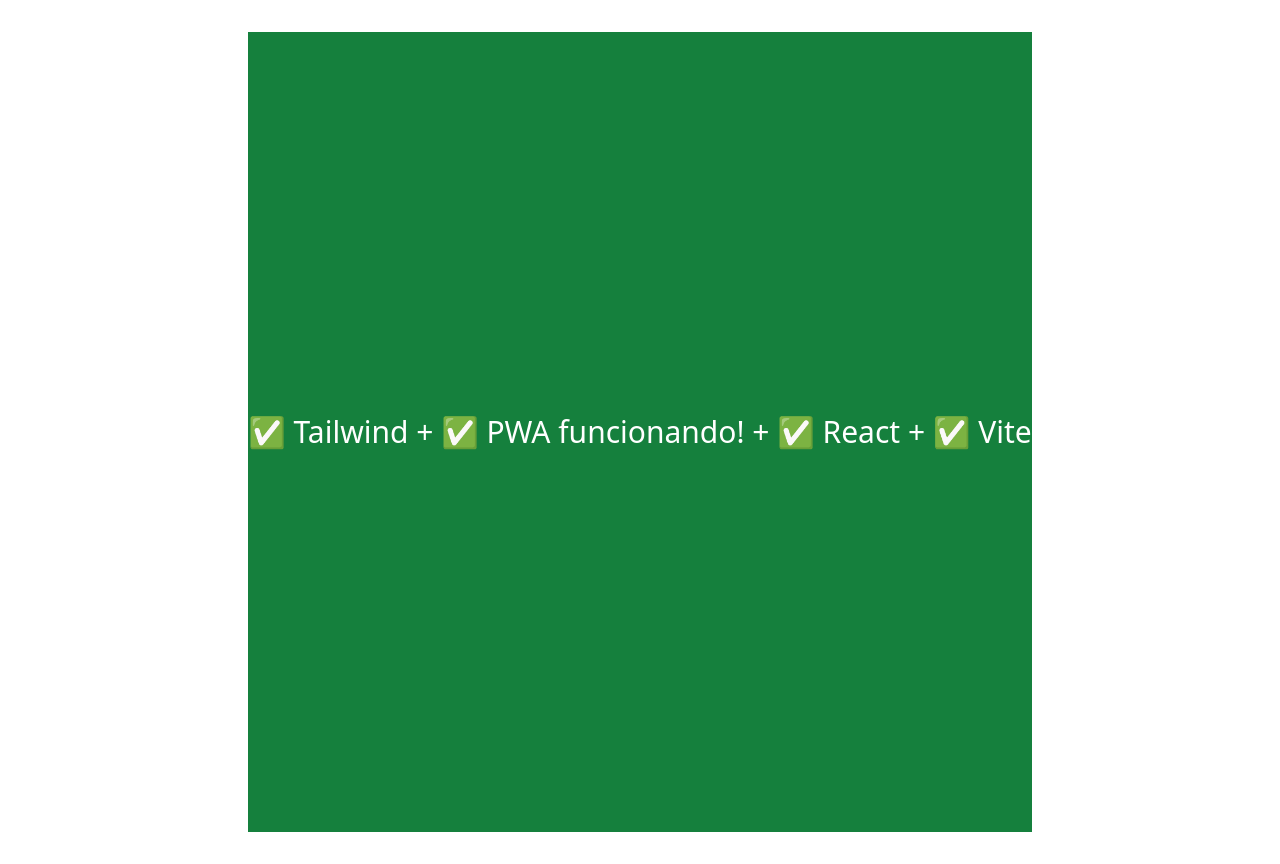
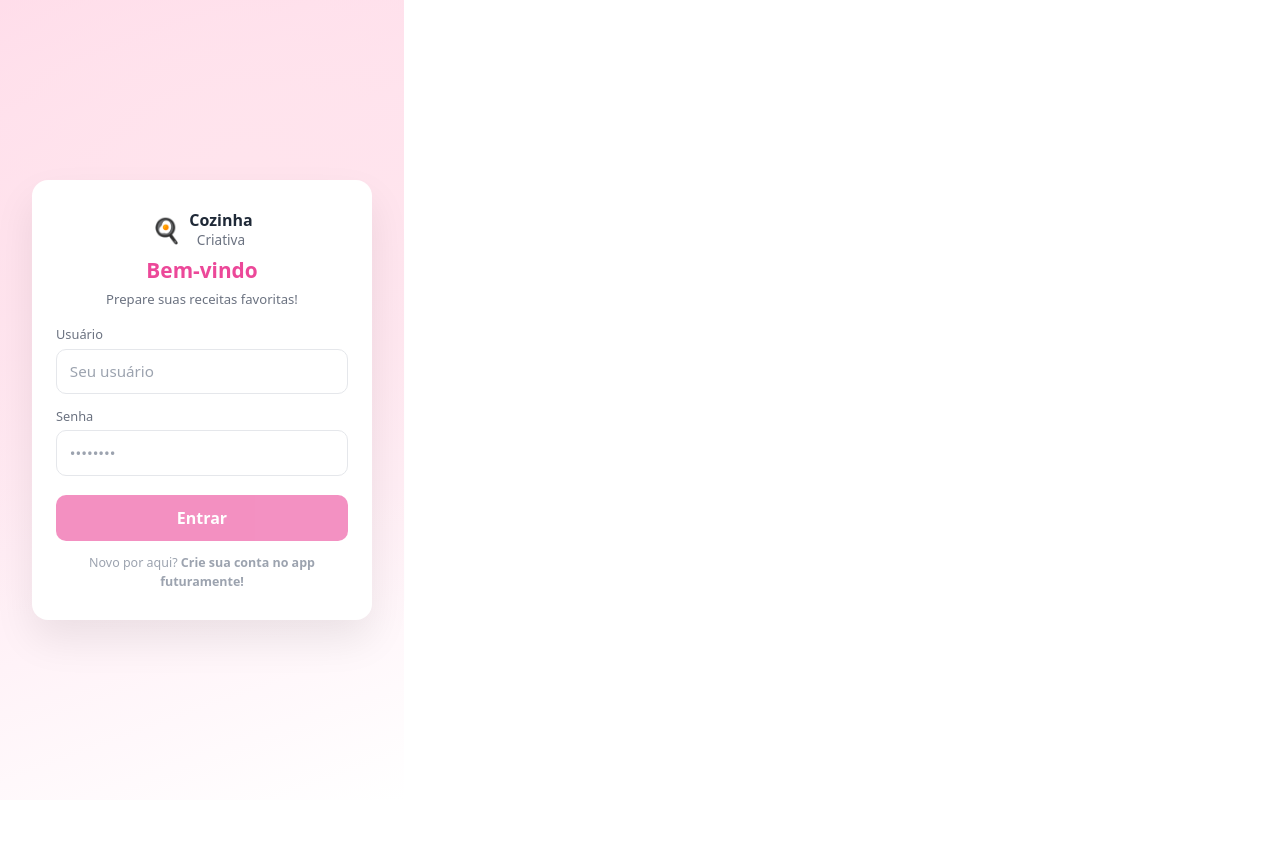
Before and after one commit to PRAT-PROF-EM-ANALISE-E-DESEN-SISTEMAS/cozinha-criativa-mackenzie, a React (Vite) app: page /login in a window 1280 px wide. After the commit the page ends 800 px from the top, so only its background shows below. Built offline with nearby package versions, Linux system fonts and the light colour scheme.

Commit message:
login page

```diff
--- a/package.json
+++ b/package.json
@@ -11,7 +11,8 @@
   },
   "dependencies": {
     "react": "^19.1.1",
-    "react-dom": "^19.1.1"
+    "react-dom": "^19.1.1",
+    "react-router-dom": "^7.9.1"
   },
   "devDependencies": {
     "@eslint/js": "^9.33.0",
--- a/src/App.jsx
+++ b/src/App.jsx
@@ -1,15 +1,14 @@
-import { useState } from 'react'
-import reactLogo from './assets/react.svg'
-import viteLogo from '/vite.svg'
-import './App.css'
+import { BrowserRouter, Routes, Route } from "react-router-dom";
+import LoginPage from "./pages/login";
+
 
 export default function App() {
   return (
-    <div className="min-h-screen bg-green-700 text-white text-center text-3xl flex items-center justify-center">
-      ✅ Tailwind +
-      ✅ PWA funcionando! +
-      ✅ React +
-      ✅ Vite
-    </div>
+    <BrowserRouter>
+      <Routes>
+        <Route path="/login" element={<LoginPage />} />
+        {/* outras rotas */}
+      </Routes>
+    </BrowserRouter>
   );
 }
--- /dev/null
+++ b/src/components/login/AuthCard.jsx
@@ -0,0 +1,3 @@
+export default function AuthCard({ children }) {
+  return <div className="auth-card">{children}</div>;
+}
--- /dev/null
+++ b/src/components/login/Brand.jsx
@@ -0,0 +1,11 @@
+export default function Brand() {
+  return (
+    <div className="brand" aria-label="Cozinha Criativa">
+      <span className="brand-logo" role="img" aria-hidden="true">🍳</span>
+      <div>
+        <div className="brand-title">Cozinha</div>
+        <div className="brand-subtitle">Criativa</div>
+      </div>
+    </div>
+  );
+}
--- /dev/null
+++ b/src/components/login/LoginForm.jsx
@@ -0,0 +1,54 @@
+import { useState } from "react";
+
+export default function LoginForm({ onSubmit }) {
+  const [usuario, setUsuario] = useState("");
+  const [senha, setSenha] = useState("");
+  const [loading, setLoading] = useState(false);
+
+  async function handleSubmit(e) {
+    e.preventDefault();
+    if (!usuario || !senha || loading) return;
+
+    try {
+      setLoading(true);
+      // chama a ação de login da sua app
+      await (onSubmit ? onSubmit({ usuario, senha }) : Promise.resolve());
+    } finally {
+      setLoading(false);
+    }
+  }
+
+  return (
+    <form onSubmit={handleSubmit} className="form">
+      <label className="field">
+        <span className="label">Usuário</span>
+        <input
+          className="input"
+          type="text"
+          autoComplete="username"
+          value={usuario}
+          onChange={(e) => setUsuario(e.target.value)}
+          placeholder="Seu usuário"
+          required
+        />
+      </label>
+
+      <label className="field">
+        <span className="label">Senha</span>
+        <input
+          className="input"
+          type="password"
+          autoComplete="current-password"
+          value={senha}
+          onChange={(e) => setSenha(e.target.value)}
+          placeholder="••••••••"
+          required
+        />
+      </label>
+
+      <button className="btn" disabled={!usuario || !senha || loading}>
+        {loading ? "Entrando..." : "Entrar"}
+      </button>
+    </form>
+  );
+}
--- /dev/null
+++ b/src/components/login/Welcome.jsx
@@ -0,0 +1,8 @@
+export default function Welcome() {
+  return (
+    <>
+      <h1 className="welcome">Bem-vindo</h1>
+      <p className="helper">Prepare suas receitas favoritas!</p>
+    </>
+  );
+}
--- /dev/null
+++ b/src/components/login/index.js
@@ -0,0 +1,4 @@
+export { default as AuthCard } from "./AuthCard.jsx";
+export { default as Brand } from "./Brand.jsx";
+export { default as Welcome } from "./Welcome.jsx";
+export { default as LoginForm } from "./LoginForm.jsx";
--- /dev/null
+++ b/src/pages/login/LoginPage.jsx
@@ -0,0 +1,23 @@
+
+import "./login.css";
+import { AuthCard, Brand, Welcome, LoginForm } from "../../components/login";
+
+
+export default function LoginPage() {
+  async function handleLogin({ usuario, senha }) {
+    console.log("login:", { usuario, senha });
+  }
+
+  return (
+    <main className="login-bg">
+      <AuthCard>
+        <Brand />
+        <Welcome />
+        <LoginForm onSubmit={handleLogin} />
+        <p className="footer">
+          Novo por aqui? <strong>Crie sua conta no app futuramente!</strong>
+        </p>
+      </AuthCard>
+    </main>
+  );
+}
--- /dev/null
+++ b/src/pages/login/index.js
@@ -0,0 +1 @@
+export { default } from "./LoginPage.jsx";
--- /dev/null
+++ b/src/pages/login/login.css
@@ -0,0 +1,61 @@
+:root{
+  --pink-50:#ffe4ed;
+  --pink-100:#ffd6e7;
+  --text-900:#1f2937;
+  --muted:#6b7280;
+  --muted-2:#9ca3af;
+  --accent:#ec4899;
+  --accent-700:#db2777;
+}
+
+*{box-sizing:border-box}
+
+.login-bg{
+  min-height:100dvh;
+  display:flex;
+  align-items:center;
+  justify-content:center;
+  padding:2rem;
+  background: radial-gradient(1200px 800px at 60% 20%, var(--pink-50), transparent 60%),
+              linear-gradient(160deg, var(--pink-100), #fff);
+}
+
+.auth-card{
+  width:340px;
+  background:#fff;
+  border-radius:16px;
+  padding:28px 24px;
+  box-shadow:0 20px 40px rgba(0,0,0,.08);
+  text-align:center;
+}
+
+.brand{
+  display:flex; align-items:center; justify-content:center; gap:.5rem;
+  margin-bottom:.25rem; color:var(--text-900);
+}
+.brand-logo{font-size:24px; line-height:1}
+.brand-title{font-weight:800; margin-bottom:-2px}
+.brand-subtitle{font-size:.85rem; color:var(--muted)}
+
+.welcome{font-size:1.3rem; margin:.5rem 0; color:var(--accent); font-weight:800}
+.helper{font-size:.82rem; color:var(--muted); margin-bottom:1rem}
+
+.form{margin-top:.5rem}
+.field{display:block; text-align:left; margin-bottom:.8rem}
+.label{display:block; font-size:.8rem; color:var(--muted); margin-bottom:.25rem}
+.input{
+  width:100%; padding:.65rem .8rem;
+  border:1px solid #e5e7eb; border-radius:10px; font-size:.95rem;
+  outline:none; transition:border-color .15s ease;
+}
+.input:focus{border-color:var(--accent)}
+
+.btn{
+  width:100%; margin-top:.4rem; padding:.7rem .8rem;
+  border:none; border-radius:10px; cursor:pointer;
+  background:var(--accent); color:#fff; font-weight:700;
+}
+.btn:disabled{opacity:.6; cursor:not-allowed}
+.btn:not(:disabled):hover{background:var(--accent-700)}
+
+.footer{margin-top:.8rem; font-size:.78rem; color:var(--muted-2)}
```
Also changed, not shown: tailwind.config.cjs (line endings or trailing spaces), 1 other file (tests, documents, lock files or other folders).
